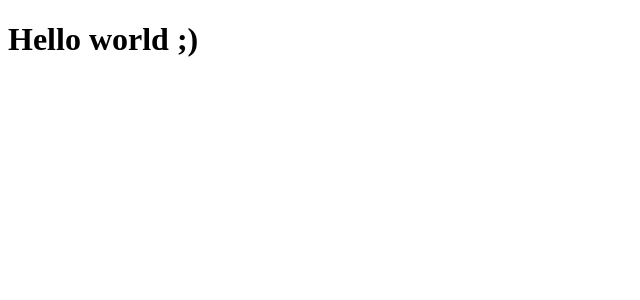
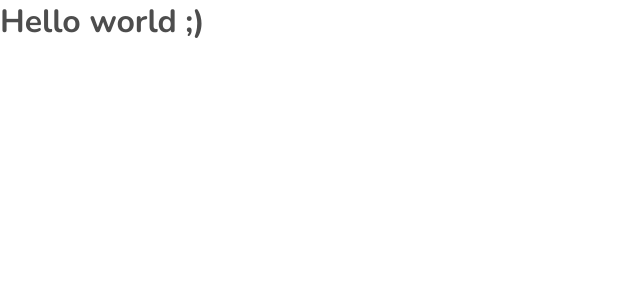
Before and after one commit to GustavoGJesus/woovi-front-end-challenge, a React (Vite) app: page / in a window 1280 px wide. Shown: the top 300 px of the page, without its empty margins (0-640 px from the left). Built offline with nearby package versions, Linux system fonts and the light colour scheme.

Commit message:
feat: 🎸 create and add global styles

```diff
--- a/src/App.tsx
+++ b/src/App.tsx
@@ -1,10 +1,14 @@
+// styles
+import { Global } from "@emotion/react";
+import { GlobalStyles } from "./styles/global";
+
 function App() {
-
   return (
-    <div>
+    <>
+      <Global styles={GlobalStyles} />
       <h1>Hello world ;)</h1>
-    </div>
-  )
+    </>
+  );
 }
 
-export default App
+export default App;
--- /dev/null
+++ b/src/styles/global.ts
@@ -0,0 +1,30 @@
+import { css } from "@emotion/react";
+
+export const MediaQuerys = {
+  sm: "@media (max-width: 768px)",
+  md: "@media (max-width: 1024px)",
+};
+
+export const GlobalStyles = css`
+  :root {
+    --white: #ffffff;
+    --gray-200: #e5e5e5;
+    --gray-500: #4d4d4d;
+
+    --green: #03d69d;
+    --blue: #133a6f;
+  }
+  *,
+  *::before,
+  *::after {
+    padding: 0;
+    margin: 0;
+    box-sizing: border-box;
+  }
+  body {
+    -webkit-font-smoothing: antialiased;
+    font-family: "Nunito", sans-serif;
+    background: var(--white);
+    color: var(--gray-500);
+  }
+`;
```
